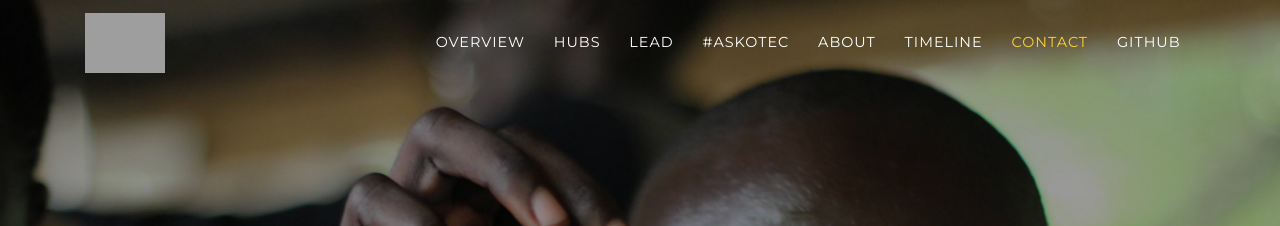
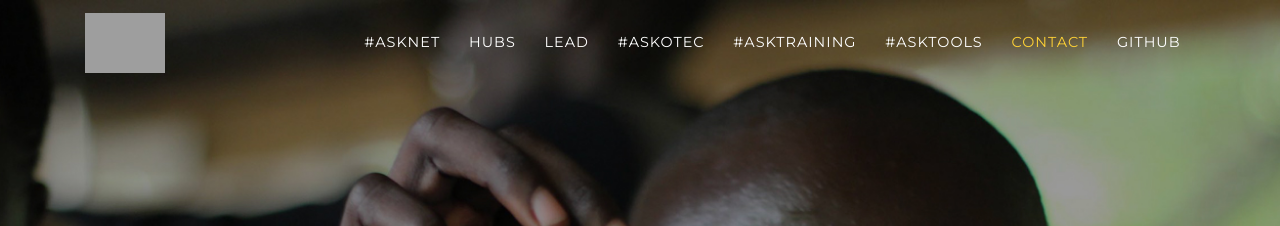
Before and after one commit to ASKnetCommunity/ASKnet.Community, a Jekyll site: the page built from index.md, in a window 1280 px wide. Shown: the top 226 px of the page. Built offline with Jekyll 4.4.1, drawn with Linux system fonts in a browser that asks for light colours; some web fonts are replaced; grey boxes are pictures that could not be loaded.

Commit message:
changed navigation and added the new sections

```diff
--- a/_data/navigation.yml
+++ b/_data/navigation.yml
@@ -11,18 +11,18 @@
 # -----------------
 en: &DEFAULT_EN
   nav:
-    - title: "Overview"
+    - title: "#ASKnet"
       section: services
     - title: "Hubs"
       section: hubs
     - title: "LEAD"
-      section: team
+      section: lead
     - title: "#ASKotec"
-      url: https://askotec.openculture.agency/
-    - title: "About"
-      section: about
-    - title: "Timeline"
-      section: timeline
+      section: askotec
+    - title: "#ASKtraining"
+      section: asktraining
+    - title: "#ASKtools"
+      section: asktools
     - title: "Contact"
       section: contact
     - title: "Github"
```
